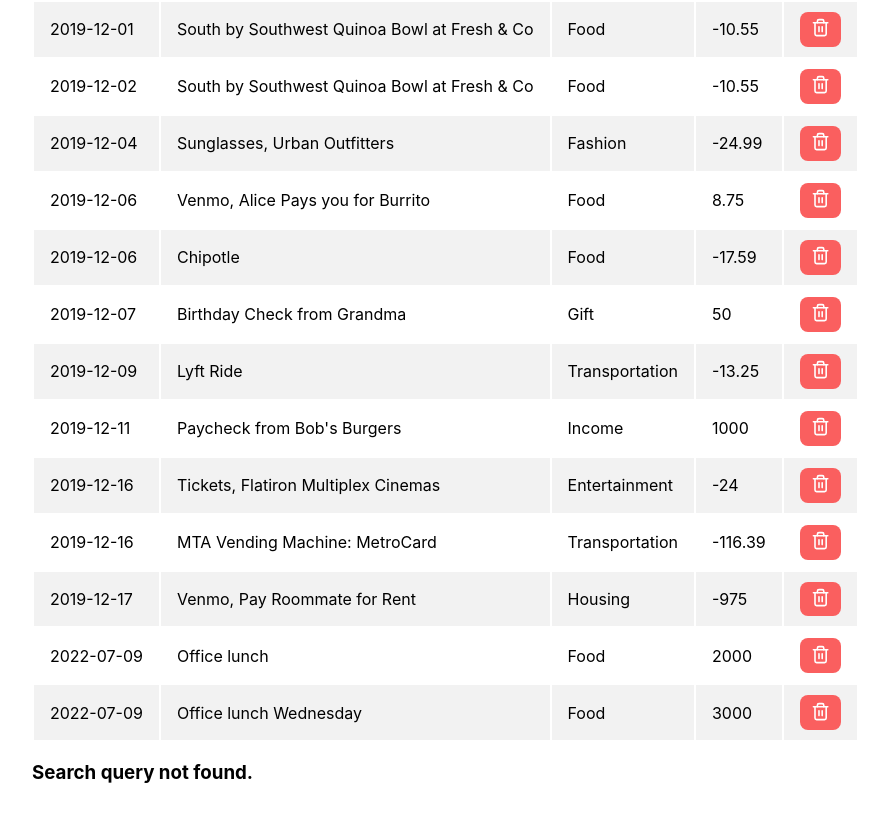
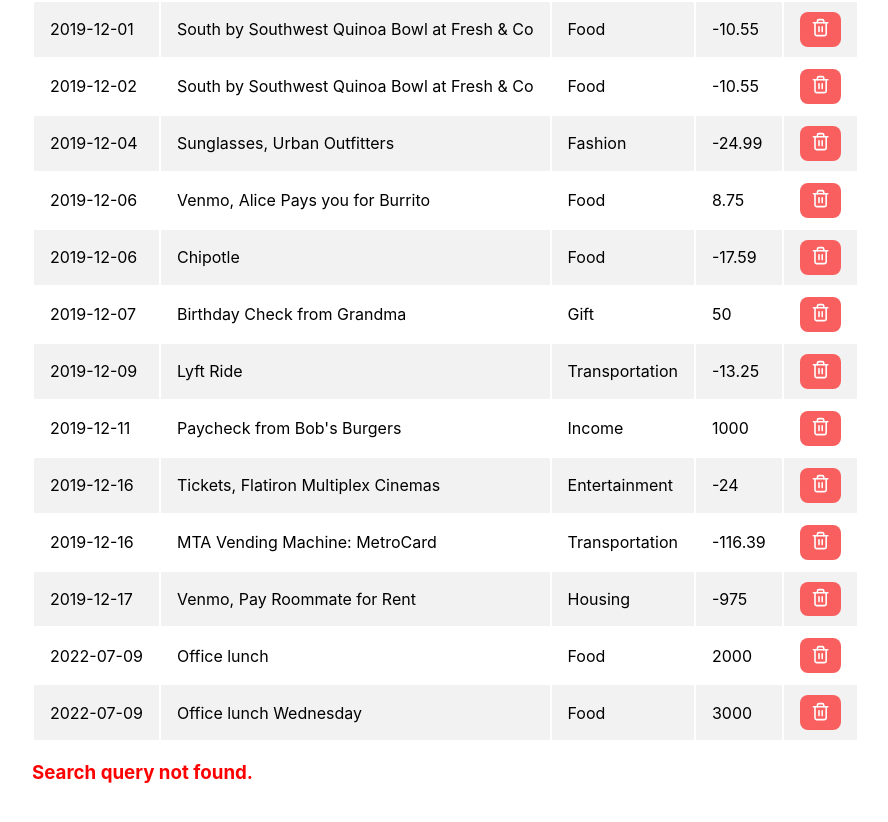
Before and after one commit to arnold-aswan/Bank-Of-Flatiron, a React (Create React App) app: page / in a window 1280 px wide. Shown: the part 387-1209 px from the top of the page, without its empty margins (32-920 px from the left). Built offline with nearby package versions, Linux system fonts and the light colour scheme; data requests are answered from the project's data file.

Commit message:
added error message for empty search results

```diff
--- a/src/App.css
+++ b/src/App.css
@@ -81,3 +81,7 @@
   padding: 0.4rem 0.7rem;
   cursor: pointer;
 }
+
+.error-search {
+  color: red;
+}
```
